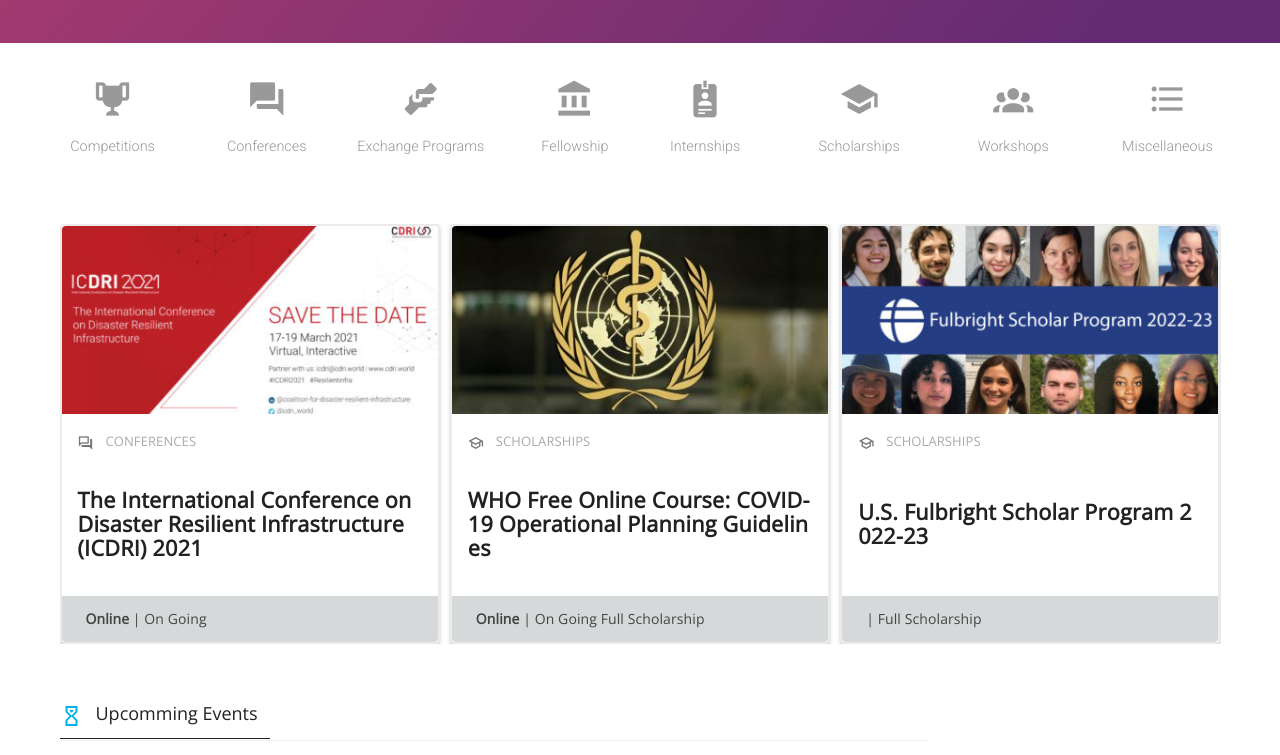
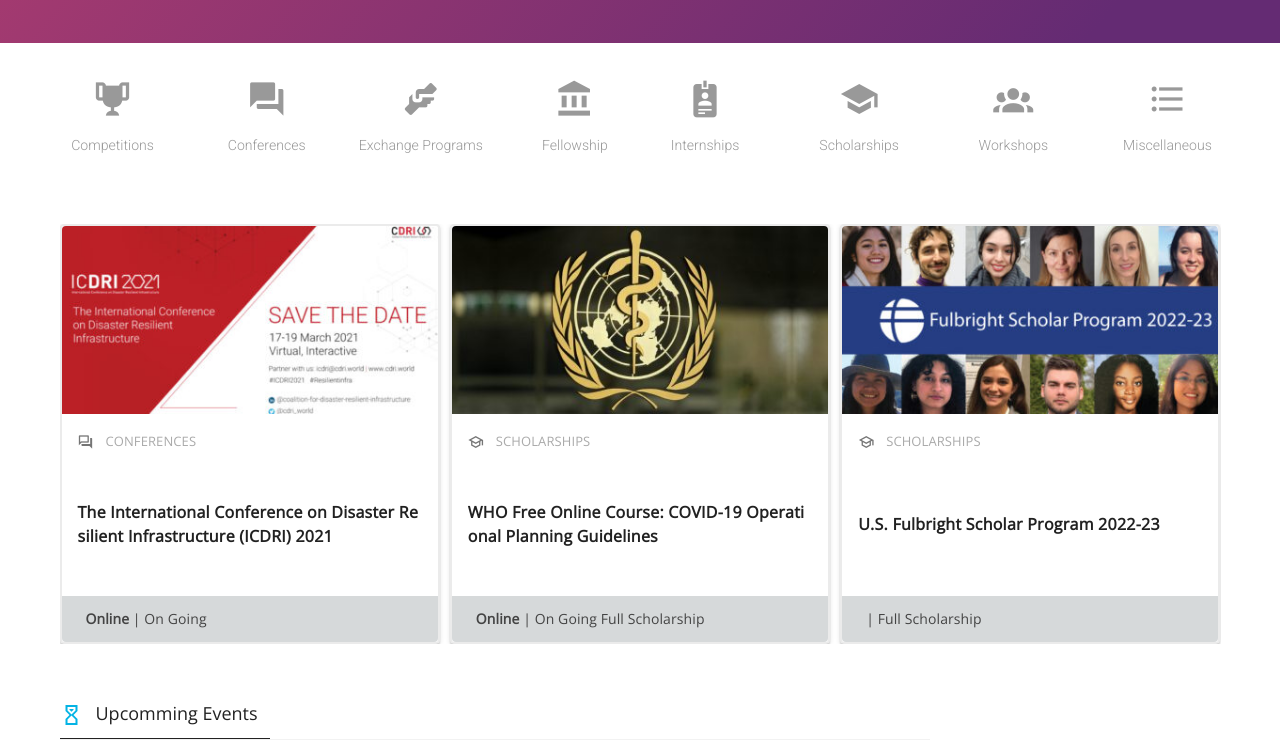
Before and after one commit to SaimaAkter-CSECU/next-opportunity, a Vue app: page / in a window 1280 px wide. Shown: the part 760-1515 px from the top of the page. Built offline with nearby package versions, Linux system fonts and the light colour scheme; a small style sheet from the web is missing.

Commit message:
Update style.css

```diff
--- a/src/assets/css/style.css
+++ b/src/assets/css/style.css
@@ -30,7 +30,7 @@
   border-bottom: 1px solid #222;
 }
 body .v-application p {
-  font-size: 1.125rem;
+  font-size: 1.1rem;
   font-weight: 300;
 }
 body .v-application h1 {
@@ -48,15 +48,15 @@
   word-break: break-word;
 }
 body .v-application h4 {
-  font-size: 2rem;
+  font-size: 1.75rem;
   font-weight: 300;
 }
 body .v-application h5 {
-  font-size: 1.35rem;
+  font-size: 1rem;
   font-weight: thin;
 }
 body .v-application h6 {
-  font-size: 1.125rem;
+  font-size: 1rem;
   font-weight: thin;
 }
 
```
